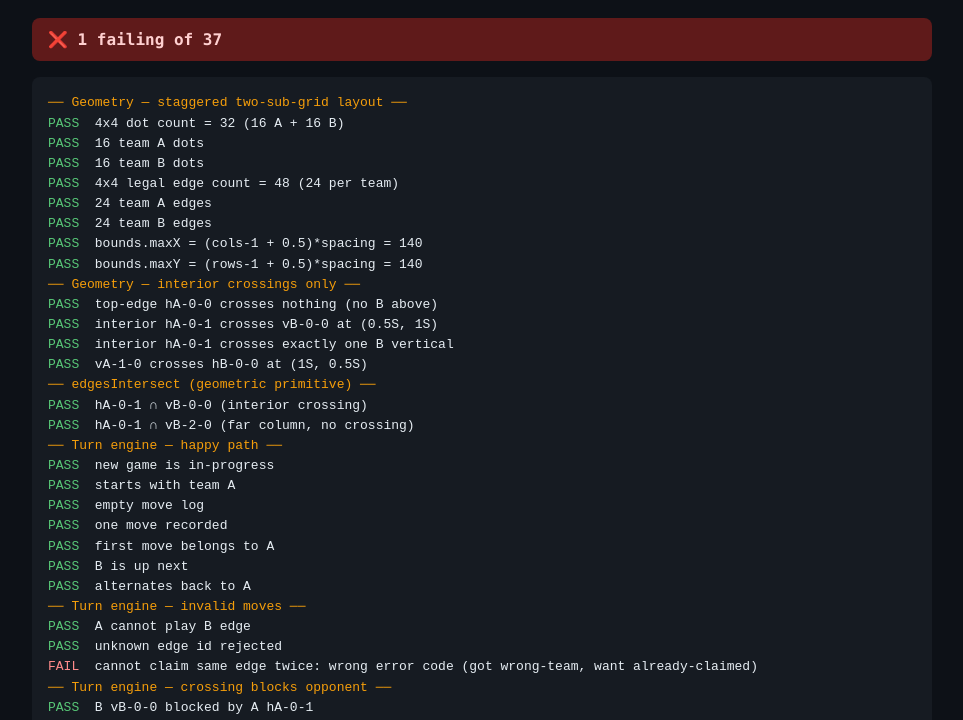
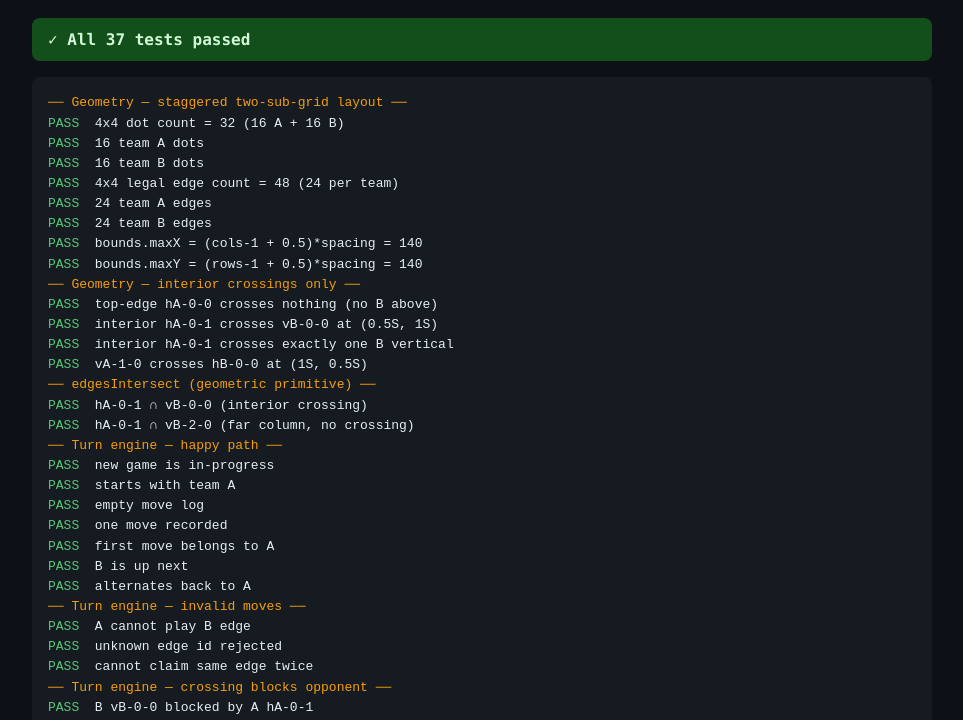
Before and after one commit to dhruvinrsoni/rangoli-royale, a website: page tests.html in a window 1280 px wide. Shown: the part 73-793 px from the top of the page, without its empty margins (158-1121 px from the left). Drawn offline with Linux system fonts and the light colour scheme.

Commit message:
fix(test): properly exercise ALREADY_CLAIMED by alternating teams first
The old test played A's vA-0-0 then immediately tried vA-0-0 again,
expecting ALREADY_CLAIMED. But after A's move, the engine flips
currentTeam to B, so the second attempt hit WRONG_TEAM first (A's
edge on B's turn) and never reached the already-claimed check.

Fix: have B play vB-0-0 between A's two attempts. After A+B, it's
A's turn again, so vA-0-0 fails the claimed check correctly.

Also adds 'type': 'module' to package.json so node stops warning
about the ambiguous module type when running engine smoke checks
via 'node --input-type=module'.

```diff
--- a/package.json
+++ b/package.json
@@ -2,6 +2,7 @@
   "name": "rangoli-royale",
   "version": "0.1.1",
   "private": true,
+  "type": "module",
   "description": "A 2-team strategy game on a rangoli dot grid — pass-around PWA",
   "homepage": "https://dhruvinrsoni.github.io/rangoli-royale/",
   "repository": {
--- a/tests.html
+++ b/tests.html
@@ -106,7 +106,7 @@
     let s2 = makeGame();
     assertThrows(() => applyMove(s2, 'vB-0-0'), MoveError.WRONG_TEAM, 'A cannot play B edge');
     assertThrows(() => applyMove(s2, 'nonexistent'), MoveError.UNKNOWN_EDGE, 'unknown edge id rejected');
-    const s2b = applyMove(s2, 'vA-0-0');
+    const s2b = applyMove(applyMove(s2, 'vA-0-0'), 'vB-0-0');
     assertThrows(() => applyMove(s2b, 'vA-0-0'), MoveError.ALREADY_CLAIMED, 'cannot claim same edge twice');
 
     section('Turn engine — crossing blocks opponent');
```
